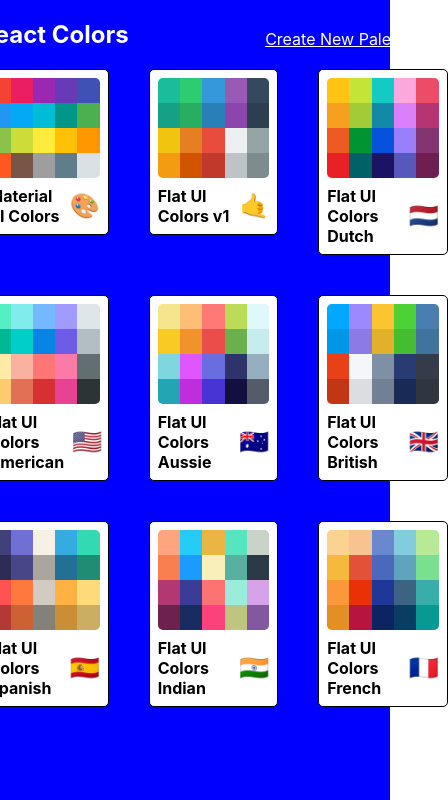
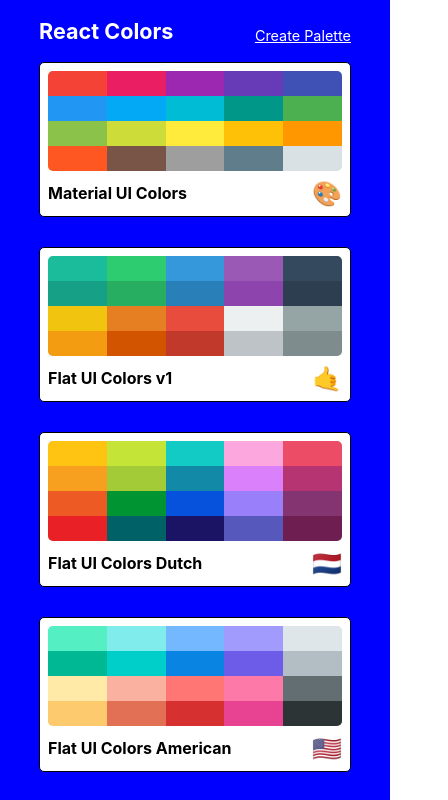
Before and after one commit to FunkyFries/color-palette-app, a React (Create React App) app in the folder color-palette-app2/: page / in a window 390 px wide. Shown: the top 800 px of the page, 448 px wide, since content can reach past the window. Built offline with nearby package versions, Linux system fonts and the light colour scheme.

Commit message:
Make Home responsive

```diff
--- a/color-palette-app2/src/components/Home/index.tsx
+++ b/color-palette-app2/src/components/Home/index.tsx
@@ -20,7 +20,7 @@
         <Container>
           <Nav>
             <h1>React Colors</h1>
-            <Link to="palette/new">Create New Palette</Link>
+            <Link to="palette/new">Create Palette</Link>
           </Nav>
           <Palettes templateRows={templateRows}>
             {palettes.map((palette: any) => (
--- a/color-palette-app2/src/components/Home/style.tsx
+++ b/color-palette-app2/src/components/Home/style.tsx
@@ -1,4 +1,5 @@
 import styled from "styled-components";
+import { sizes } from "../constants";
 
 export const StyledHome = styled("div")`
   background-color: blue;
@@ -10,9 +11,13 @@
 
 export const Container = styled("div")`
   display: flex;
-  align-items: flex-start;
+  align-items: center;
   flex-direction: column;
   flex-wrap: wrap;
+  font-size: 0.9rem;
+  ${sizes.down("lg")} {
+    width: 80%;
+  }
 `;
 
 export const Nav = styled("nav")`
@@ -35,4 +40,12 @@
   display: grid;
   grid-template-columns: repeat(3, 30%);
   grid-gap: 40px;
+  ${sizes.down("md")} {
+    grid-template-columns: repeat(2, 50%);
+    grid-gap: 35px;
+  }
+  ${sizes.down("xs")} {
+    grid-template-columns: repeat(1, 100%);
+    grid-gap: 30px;
+  }
 `;
```
